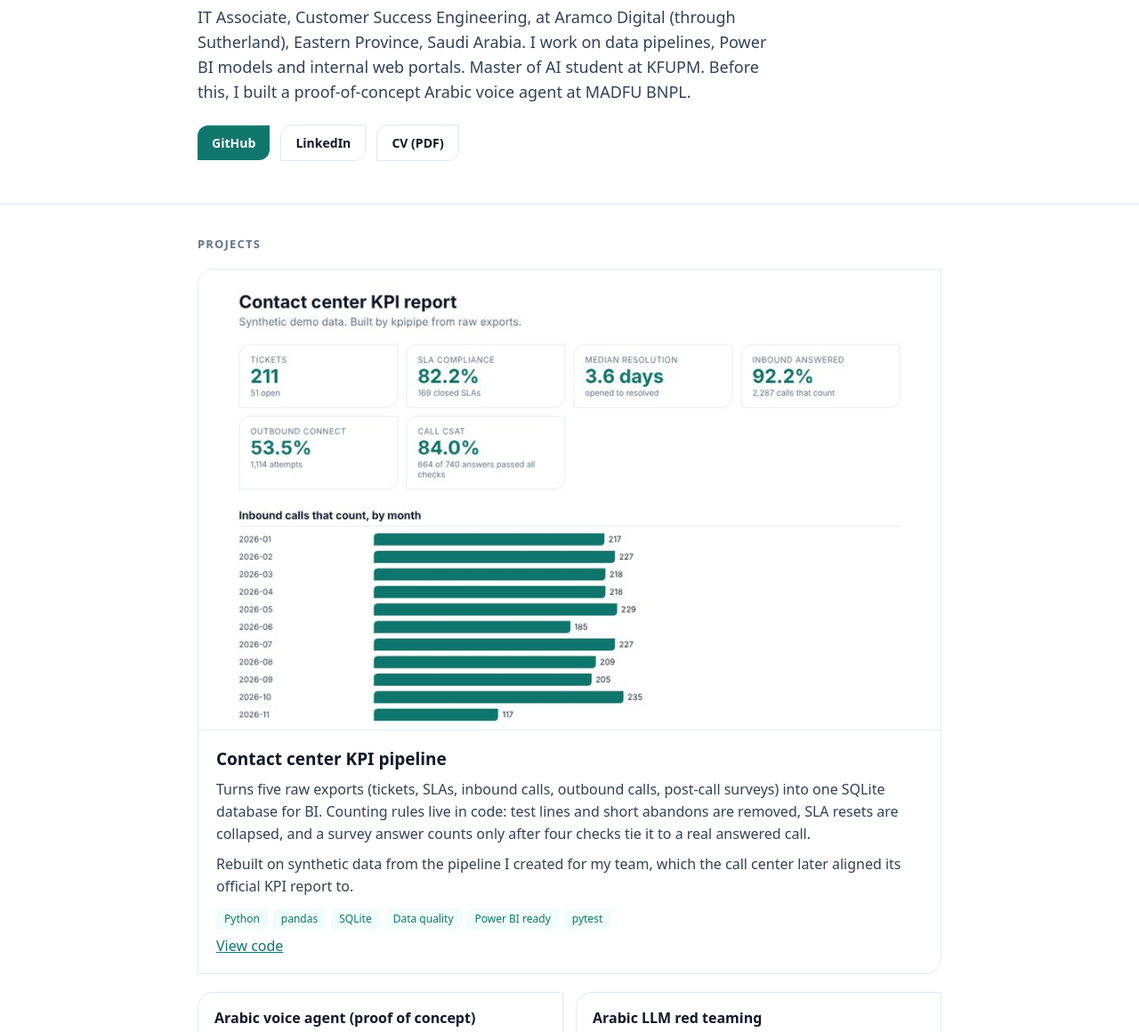
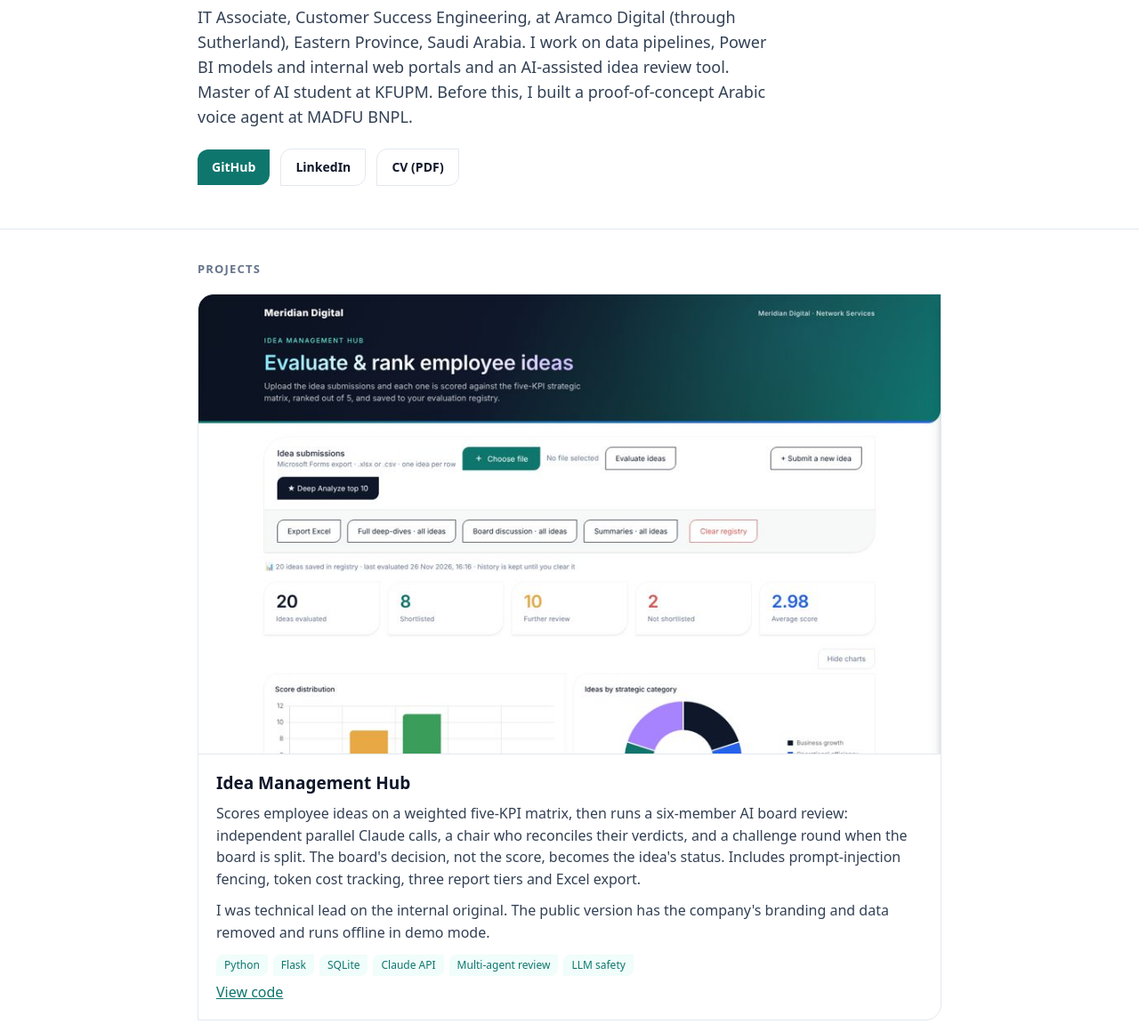
Before and after one commit to aroaburub33t-web/aroaburub33t-web.github.io, a plain HTML site: page index.html in a window 1280 px wide. Shown: the part 173-1333 px from the top of the page at 89% size. Drawn offline with Linux system fonts and the light colour scheme.

Commit message:
Add files via upload

```diff
--- a/index.html
+++ b/index.html
@@ -53,7 +53,7 @@ footer{padding:28px 0 48px;color:var(--muted);font-size:14px;border-top:1px soli
 
 <header><div class="wrap">
   <h1>Arwa Abu Rub</h1>
-  <p class="lead">IT Associate, Customer Success Engineering, at Aramco Digital (through Sutherland), Eastern Province, Saudi Arabia. I work on data pipelines, Power BI models and internal web portals. Master of AI student at KFUPM. Before this, I built a proof-of-concept Arabic voice agent at MADFU BNPL.</p>
+  <p class="lead">IT Associate, Customer Success Engineering, at Aramco Digital (through Sutherland), Eastern Province, Saudi Arabia. I work on data pipelines, Power BI models and internal web portals and an AI-assisted idea review tool. Master of AI student at KFUPM. Before this, I built a proof-of-concept Arabic voice agent at MADFU BNPL.</p>
   <div class="btns">
     <a class="primary" href="https://github.com/aroaburub33t-web">GitHub</a>
     <a class="ghost" href="https://www.linkedin.com/in/arwa-a-3936b7306">LinkedIn</a>
@@ -64,6 +64,16 @@ footer{padding:28px 0 48px;color:var(--muted);font-size:14px;border-top:1px soli
 <section id="projects"><div class="wrap">
   <h2>Projects</h2>
 
+  <div class="proj">
+    <img src="img/idea-hub.jpg" alt="Idea Management Hub dashboard with idea counts by board decision and score charts">
+    <div class="body">
+      <h3>Idea Management Hub</h3>
+      <p>Scores employee ideas on a weighted five-KPI matrix, then runs a six-member AI board review: independent parallel Claude calls, a chair who reconciles their verdicts, and a challenge round when the board is split. The board's decision, not the score, becomes the idea's status. Includes prompt-injection fencing, token cost tracking, three report tiers and Excel export.</p>
+      <p>I was technical lead on the internal original. The public version has the company's branding and data removed and runs offline in demo mode.</p>
+      <div class="tags"><span>Python</span><span>Flask</span><span>SQLite</span><span>Claude API</span><span>Multi-agent review</span><span>LLM safety</span></div>
+      <a href="https://github.com/aroaburub33t-web/idea-management-hub">View code</a>
+    </div>
+  </div>
 
   <div class="proj">
     <img src="img/kpi-report.jpg" alt="Contact center KPI report with tickets, SLA compliance, answered calls and CSAT cards">
```
Also changed, not shown: img/idea-hub.jpg (added).
